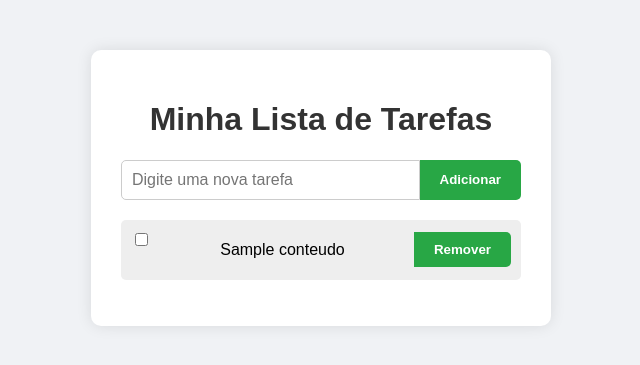
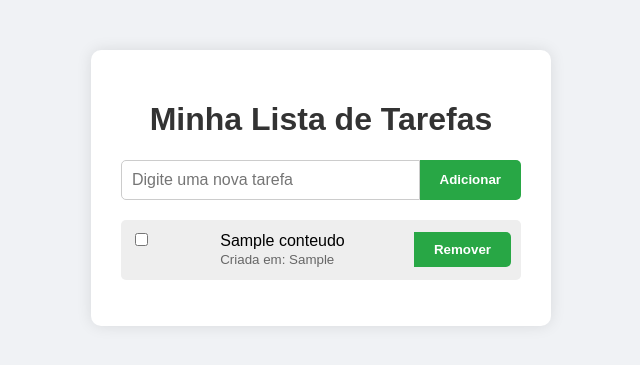
Before and after one commit to mariarita-cf/Flask-todo, a Flask app: template templates/index.html in a window 1280 px wide. Shown: the top 365 px of the page, without its empty margins (319-959 px from the left). Run offline with Flask 3, Linux system fonts and the light colour scheme; the template is opened without the code that fills it: most values are stand-ins (such as "Sample title", 1, 10 or a date in 2020).

Commit message:
Adiciona campo de data/hor de criacao da tarefa

```diff
--- a/app.py
+++ b/app.py
@@ -22,7 +22,8 @@ def index():
 
     # Listar tarefas do banco (corrigido: sem "criada_em")
     conn = get_db_connection()
-    tarefas = conn.execute('SELECT * FROM tarefas ORDER BY id DESC').fetchall()
+    tarefas = conn.execute('SELECT * FROM tarefas ORDER BY criada_em DESC').fetchall()
+
     conn.close()
 
     return render_template('index.html', tarefas=tarefas)
--- a/templates/index.html
+++ b/templates/index.html
@@ -20,9 +20,12 @@
                     <form action="/toggle/{{ item['id'] }}" method="POST" style="display:inline;">
                         <input type="checkbox" name="concluida" onchange="this.form.submit()" {% if item['concluida'] %}checked{% endif %}>
                     </form>
-                    <span class="{% if item['concluida'] %}concluida{% endif %}">
-                        {{ item['conteudo'] }}
-                    </span>
+                   <span class="{% if item['concluida'] %}concluida{% endif %}">
+    {{ item['conteudo'] }}
+    <br>
+    <small style="color: #666;">Criada em: {{ item['criada_em'] }}</small>
+</span>
+
                     <form action="/delete/{{ item['id'] }}" method="POST" style="display:inline;">
                         <button type="submit">Remover</button>
                     </form>
```
Also changed, not shown: init_db.py (+4 -3 lines), tarefas.db.
